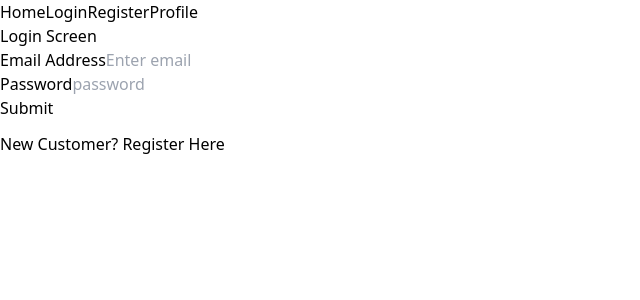
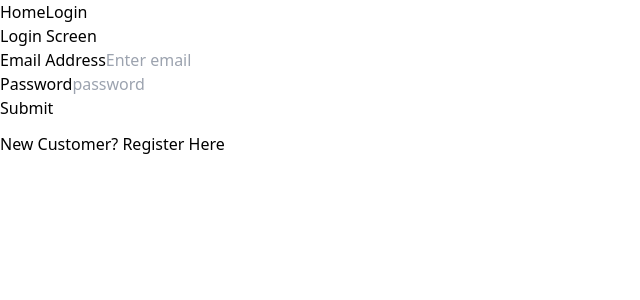
Before and after one commit to DurjaMan27/treetrader, a React (Vite) app in the folder frontend/: page /login in a window 1280 px wide. Shown: the top 300 px of the page, without its empty margins (0-640 px from the left). Built offline with nearby package versions, Linux system fonts and the light colour scheme.

Commit message:
Experimenting with context and window listeners

```diff
--- a/frontend/src/pages/Home.tsx
+++ b/frontend/src/pages/Home.tsx
@@ -28,7 +28,7 @@ const Home = () => {
         console.log(error);
         setLoading(false);
     })
-}, [])
+  }, [])
 
   return (
     <div className="p-4">
--- a/frontend/src/pages/constants/Header.tsx
+++ b/frontend/src/pages/constants/Header.tsx
@@ -1,14 +1,47 @@
 import { Link } from 'react-router-dom';
+import { useState, useEffect } from 'react';
+import Logout from '../LogOut';
 
 const Header = () => {
+
+  const [loggedIn, setLoggedIn] = useState(() => localStorage.getItem('userInfo') !== null);
+  const [username, setUsername] = useState("");
+
+  const handleLocalStorage = () => {
+    setLoggedIn(localStorage.getItem('userInfo') !== null);
+    if(localStorage.getItem('userInfo') !== null) {
+      setUsername(localStorage.getItem('userInfo').username || "");
+      console.log("here we go");
+      console.log(localStorage.getItem('userInfo').username)
+    }
+  }
+
+  useEffect(() => {
+    window.addEventListener('storage', handleLocalStorage);
+
+    return () => {
+      window.removeEventListener('storage', handleLocalStorage);
+    };
+  }, []);
+
   return (
     <header>
       <nav>
         <Link to="/">Home</Link>
-        <Link to="/login">Login</Link>
-        <Link to="/register">Register</Link>
-        <Link to="/">Profile</Link>
+        { loggedIn ? (
+          <>
+            <button onClick={Logout}>Log Out</button>
+            <Link to="/profile">Profile</Link>
+          </>
+        ) : (
+          <Link to="/login">Login</Link>
+        )}
       </nav>
+      { loggedIn ? (
+        <p>Logged in as <strong>{ username }</strong>.</p>
+      ) : (
+        <p></p>
+      )}
     </header>
   );
 };
```
